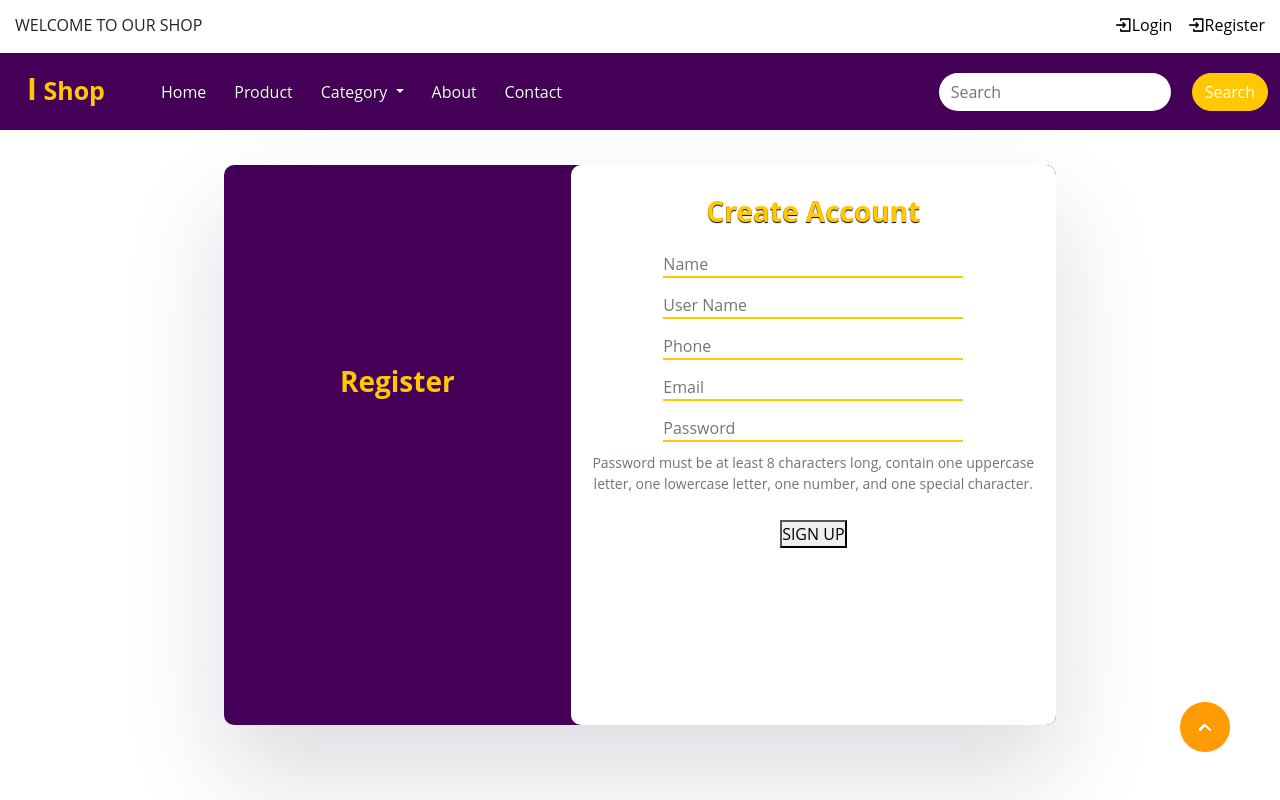
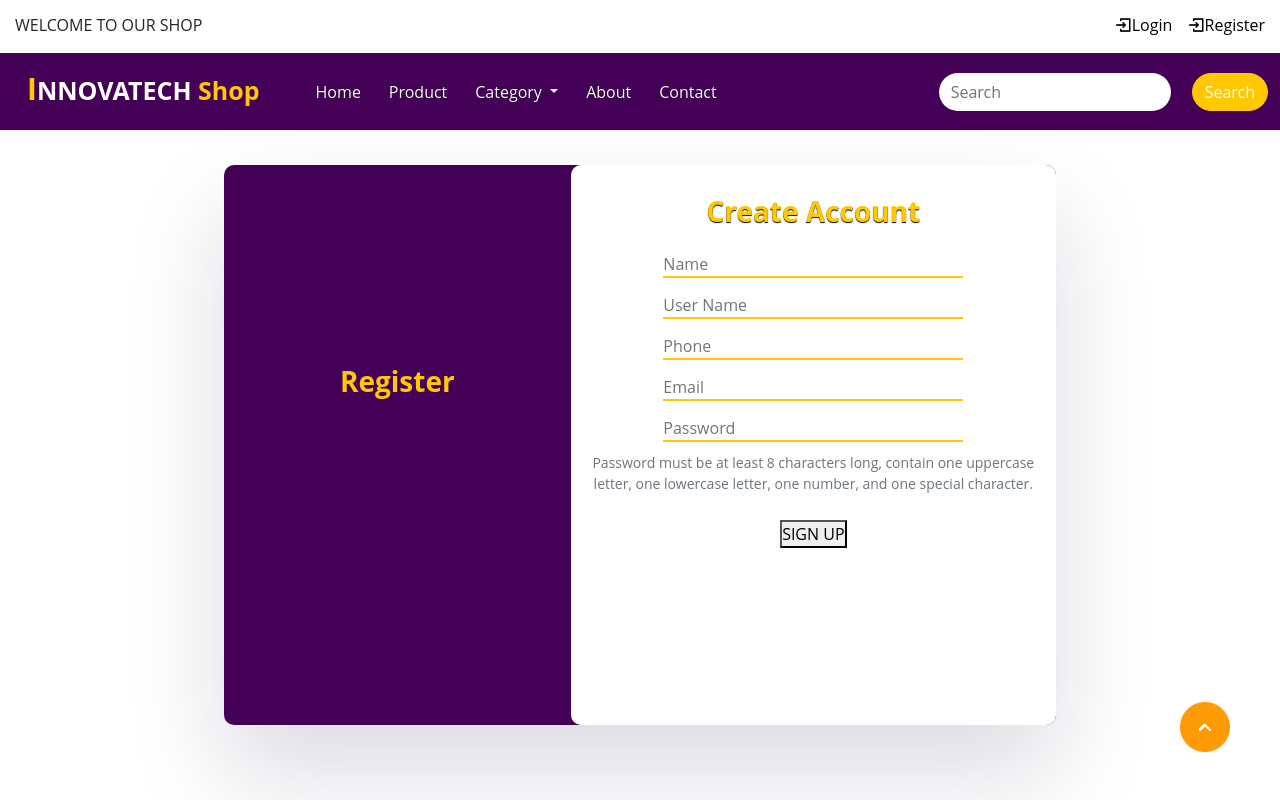
Before and after one commit to Mohdsamiikhan/ecommerce-website, a plain HTML site: page register.html in a window 1280 px wide. Shown: the top 800 px of the page. Drawn offline with nearby package versions, Linux system fonts and the light colour scheme.

Commit message:
Initial commit

```diff
--- a/register.html
+++ b/register.html
@@ -31,7 +31,7 @@
     <!-- navbar -->
     <nav class="navbar navbar-expand-lg" id="navbar">
         <div class="container-fluid">
-          <a class="navbar-brand" href="index.html" id="logo"><span id="span1">I</span> <span>Shop</span></a>
+          <a class="navbar-brand" href="index.html" id="logo"><span id="span1">I</span>NNOVATECH <span>Shop</span></a>
           <button class="navbar-toggler" type="button" data-bs-toggle="collapse" data-bs-target="#navbarSupportedContent" aria-controls="navbarSupportedContent" aria-expanded="false" aria-label="Toggle navigation">
             <span><img src="./images/menu.png" alt="" width="30px"></span>
           </button>
```
Also changed, not shown: login.html (+1 -1 lines).
